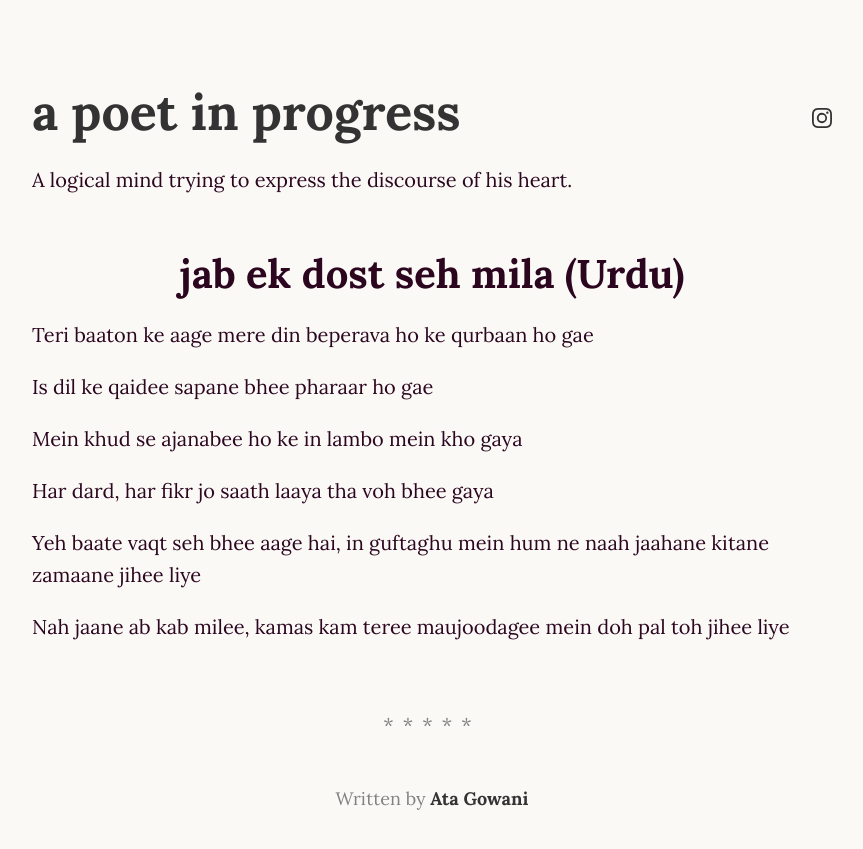
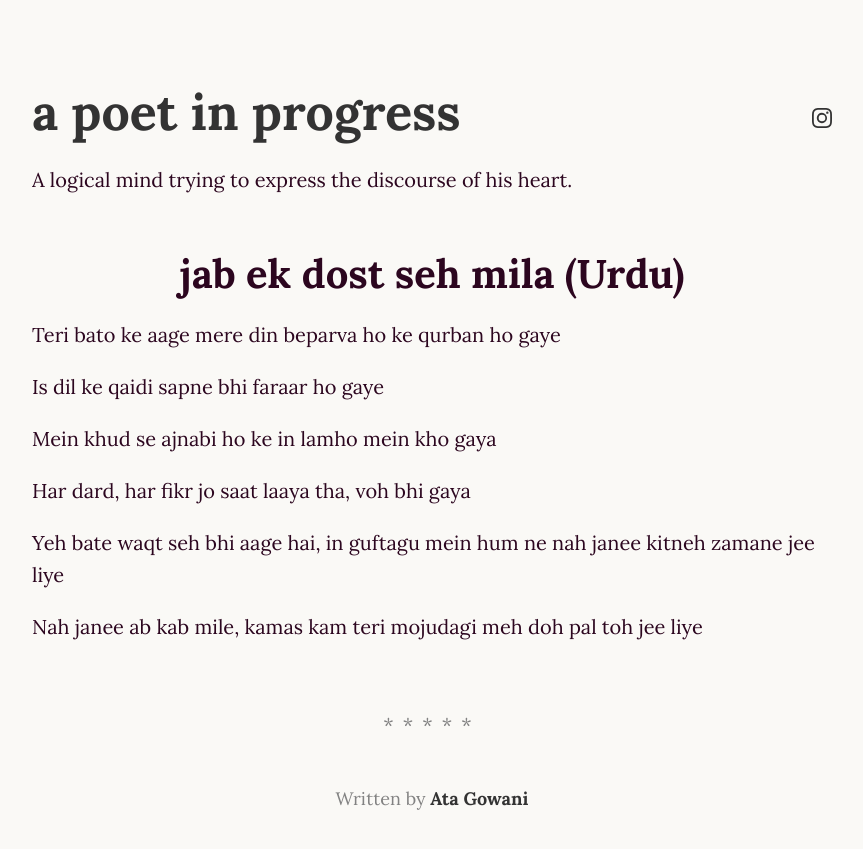
Before and after one commit to AtaGowani/apoetinprogress, a Jekyll site: the page built from _posts/2022-11-16-jab-ek-dost-seh-mila.markdown, in a window 1280 px wide. Shown: the top 849 px of the page, without its empty margins (208-1071 px from the left). Built offline with Jekyll 4.4.1, drawn with Linux system fonts in a browser that asks for light colours; nearby versions of some CDN libraries; library files that are not in the unit come from our copies.

Commit message:
Fix transliteration

```diff
--- a/_posts/2022-11-16-jab-ek-dost-seh-mila.markdown
+++ b/_posts/2022-11-16-jab-ek-dost-seh-mila.markdown
@@ -4,14 +4,14 @@ title:  "jab ek dost seh mila (Urdu)"
 date:   2022-11-16 20:00:00 -0500
 categories: [friendship]
 ---
-Teri baaton ke aage mere din beperava ho ke qurbaan ho gae
+Teri bato ke aage mere din beparva ho ke qurban ho gaye
 
-Is dil ke qaidee sapane bhee pharaar ho gae
+Is dil ke qaidi sapne bhi faraar ho gaye
 
-Mein khud se ajanabee ho ke in lambo mein kho gaya
+Mein khud se ajnabi ho ke in lamho mein kho gaya
 
-Har dard, har fikr jo saath laaya tha voh bhee gaya
+Har dard, har fikr jo saat laaya tha, voh bhi gaya
 
-Yeh baate vaqt seh bhee aage hai, in guftaghu mein hum ne naah jaahane kitane zamaane jihee liye
+Yeh bate waqt seh bhi aage hai, in guftagu mein hum ne nah janee kitneh zamane jee liye
 
-Nah jaane ab kab milee, kamas kam teree maujoodagee mein doh pal toh jihee liye
+Nah janee ab kab mile, kamas kam teri mojudagi meh doh pal toh jee liye
```
